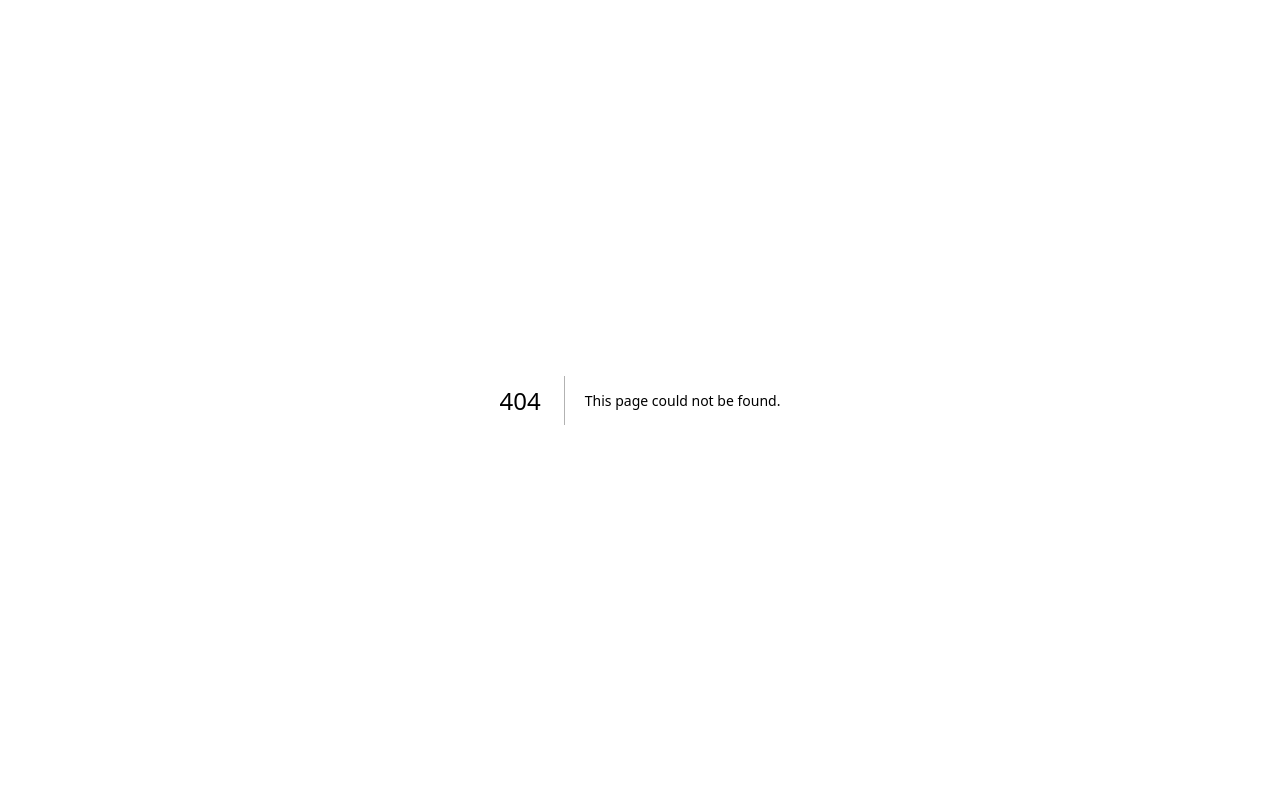
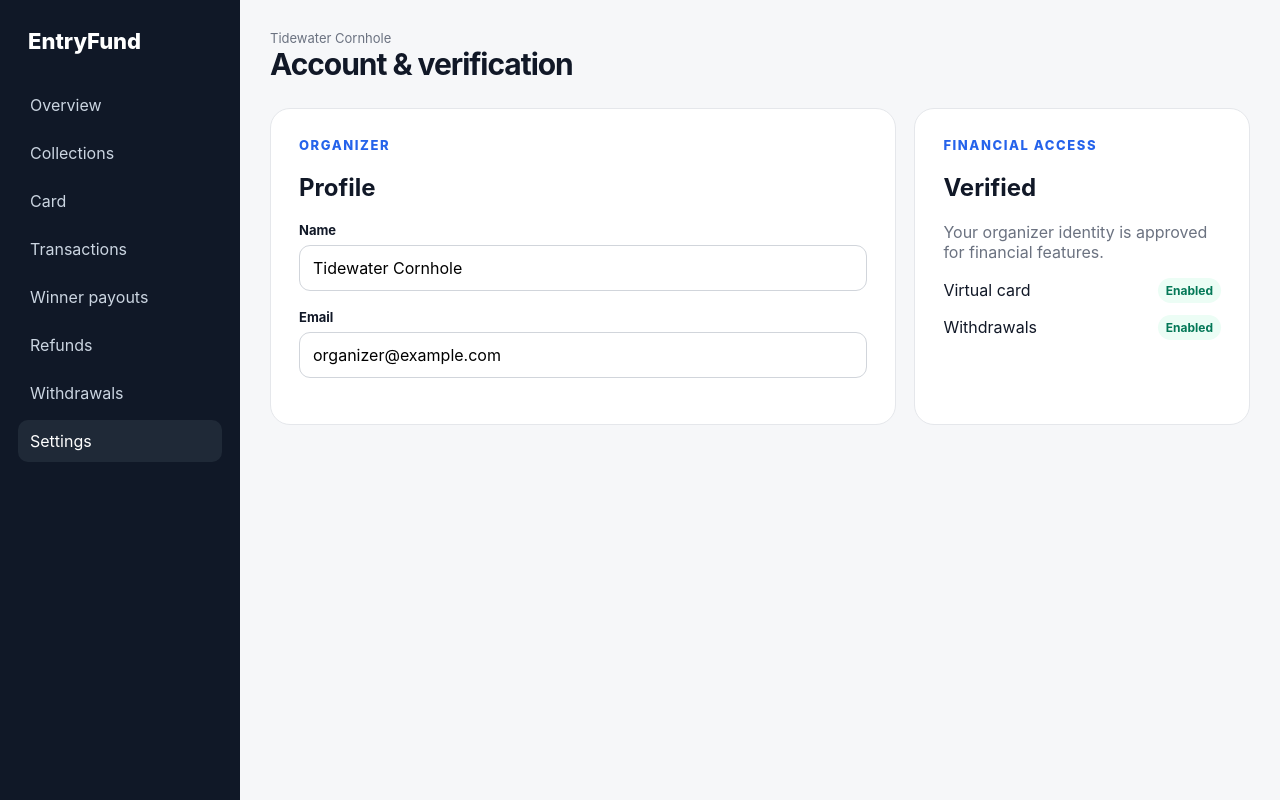
Before and after one commit to retroservices1121/Entryfund, a Next.js app: page /settings in a window 1280 px wide. Before the commit this address had no page. Built offline with nearby package versions, Linux system fonts and the light colour scheme.

Commit message:
Add app/settings/page.tsx

```diff
--- /dev/null
+++ b/app/settings/page.tsx
@@ -0,0 +1,14 @@
+import Link from "next/link";
+
+export default function SettingsPage(){
+ return <div className="app">
+  <aside className="sidebar"><div className="sidebrand">EntryFund</div><nav className="sidenav"><Link href="/dashboard">Overview</Link><Link href="/events/new">Collections</Link><Link href="/card">Card</Link><Link href="/transactions">Transactions</Link><Link href="/payouts">Winner payouts</Link><Link href="/refunds">Refunds</Link><Link href="/withdrawals">Withdrawals</Link><Link className="active" href="/settings">Settings</Link></nav></aside>
+  <main className="main">
+   <div className="topbar"><div><div className="muted small">Tidewater Cornhole</div><h1>Account & verification</h1></div></div>
+   <div className="dashboard-grid">
+    <section className="form-card"><div className="eyebrow">Organizer</div><h2>Profile</h2><div className="field"><label>Name</label><input value="Tidewater Cornhole" readOnly/></div><div className="field"><label>Email</label><input value="organizer@example.com" readOnly/></div></section>
+    <section className="form-card"><div className="eyebrow">Financial access</div><h2>Verified</h2><p className="muted">Your organizer identity is approved for financial features.</p><div className="row"><span>Virtual card</span><span className="pill">Enabled</span></div><div className="row" style={{marginTop:12}}><span>Withdrawals</span><span className="pill">Enabled</span></div></section>
+   </div>
+  </main>
+ </div>
+}
```
